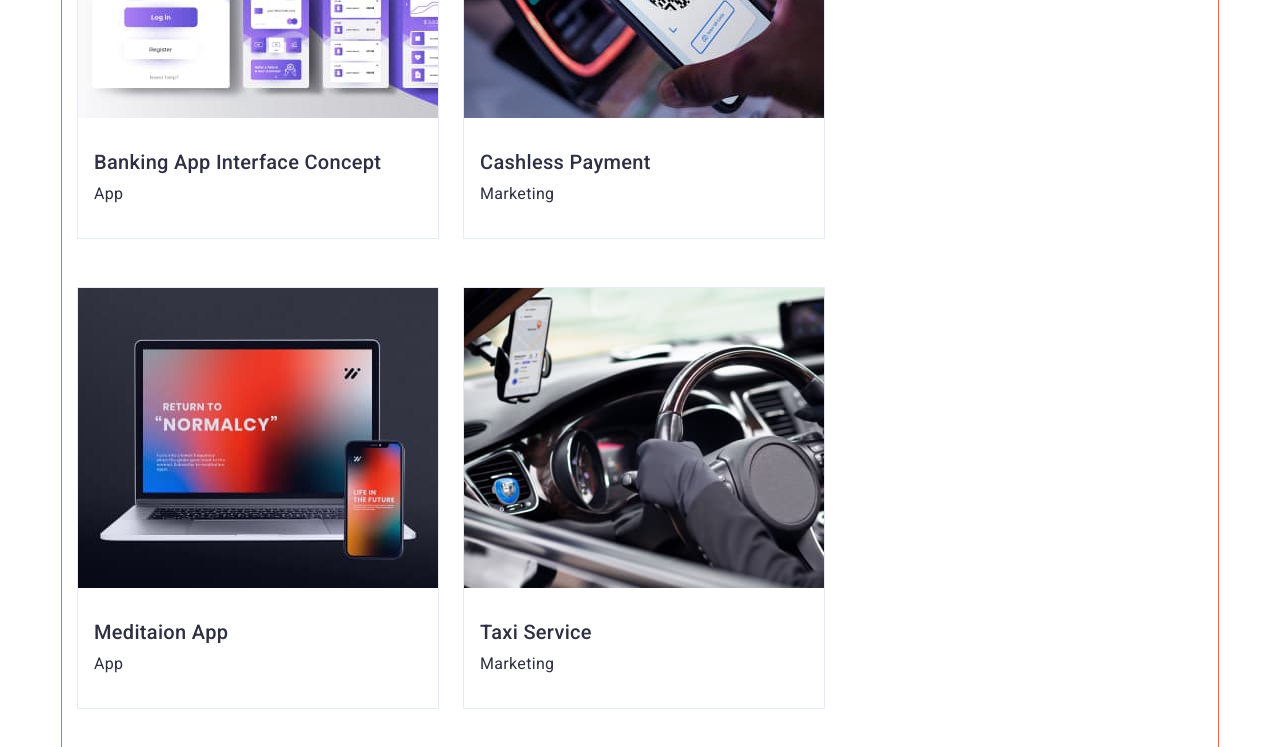
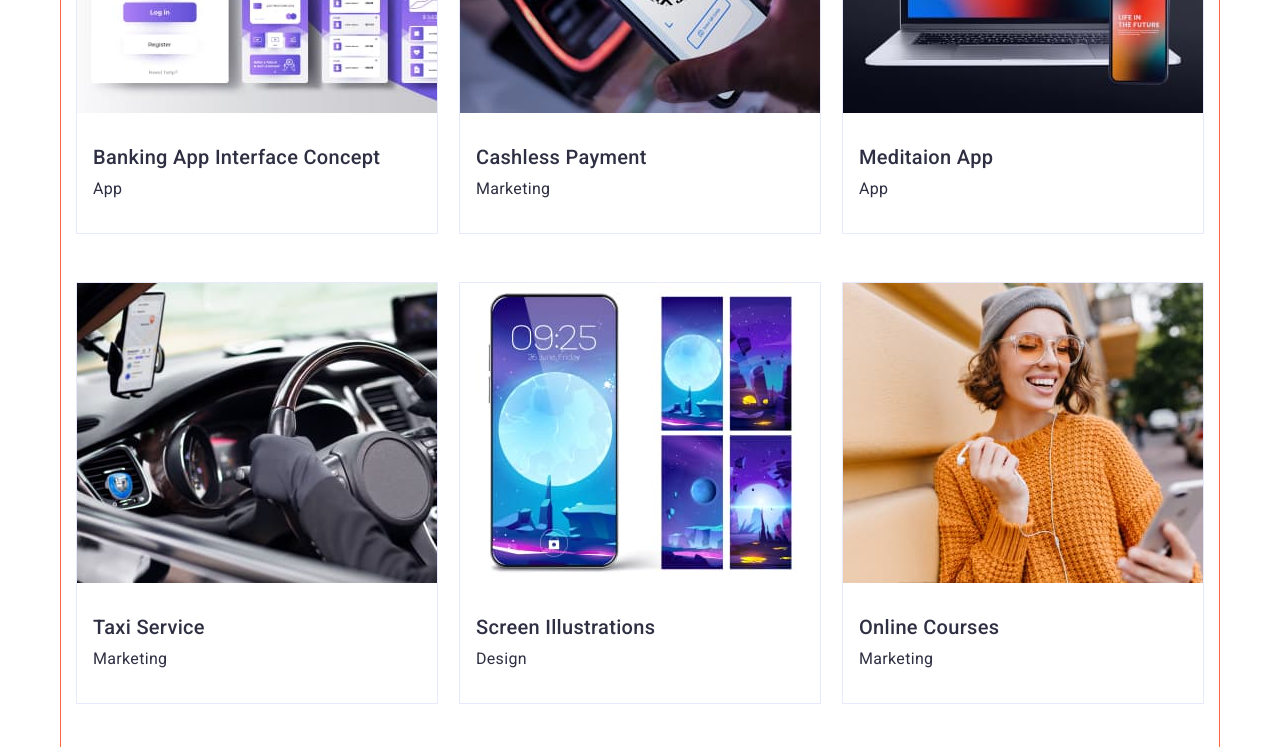
Before and after one commit to zemfira1/goit-markup-hw-03, a plain HTML site: page portfolio.html in a window 1280 px wide. Shown: the part 470-1217 px from the top of the page. Drawn offline with nearby package versions, Linux system fonts and the light colour scheme.

Commit message:
homework-finish

```diff
--- a/css/styles.css
+++ b/css/styles.css
@@ -50,6 +50,16 @@ img{
     padding: 0;
     max-width: 100%;
     height: auto;
+}
+
+.container {
+    width: 1158px;
+    /*1128+15*2*/
+    padding-left: 15px;
+    padding-right: 15px;
+    margin: 0 auto;
+
+    outline: 1px solid tomato;
 }
 
 .list{
@@ -228,7 +238,9 @@ img{
 }
 .examples-list{
     display: flex;
-    justify-content: space-between;
+}
+.examples-item:not(:last-child) {
+    margin-right: 24px;
 }
 .examples-title{
     margin-bottom: 72px;
@@ -254,9 +266,11 @@ img{
 }
 .team-list{
     display: flex;
-    justify-content: space-between;
+
 }
 .team-item{
+    width: calc((1128px-72px)/4);
+    margin-right: auto;
     display: flex;
     flex-direction: column;
     justify-content: center;
@@ -265,6 +279,10 @@ img{
     box-shadow: 0px 1px 6px rgba(46, 47, 66, 0.08), 0px 1px 1px rgba(46, 47, 66, 0.16), 0px 2px 1px rgba(46, 47, 66, 0.08);
     border-radius: 0px 0px 4px 4px;
 }
+.team-item:nth-last-child(1) {
+    margin-right: 0;
+}
+
 .team-name{
     display: flex;
     flex-direction: column;
@@ -290,17 +308,6 @@ img{
 }
 
 
-        /*настройки контейнера*/
-.container {
-    width: 1158px;    /*1128+15*2*/
-    padding-left: 15px;
-    padding-right: 15px;
-    margin: 0 auto;
-
-    border: 1px solid tomato;
-}
-
-
         /*portfolio*/
 .portfolio {
     padding-top: 96px;
@@ -317,30 +324,29 @@ img{
 .portfolio-list{
     display: flex;
     flex-wrap: wrap;
-    /*justify-content: space-between;*/
     row-gap: 48px;
-    column-gap: 24px;
-
 }
 .portfolio-item{
-    width: calc((100%-48px)/3);
-    padding-bottom: 32px;
+    width: calc((1128px-48px)/3);
+    margin-right: auto;
     background: var(--main-bg-color);
     border: 1px solid var(--footer-text-portfolio-button-border);
 }
+.portfolio-item:nth-child(3n){
+    margin-right: 0;
+}
+.portfolio-item-text{
+    display: flex;
+    flex-direction: column;
+    width: 100%;
+    padding: 32px 0 32px 16px;
+    background-color: var(--main-bg-color);
+}
 .portfolio-item-title {
     margin-bottom: 8px;
-    margin-left: 16px;
     font-weight: 500;
     font-size: 20px;
     line-height: 1.2;
-}
-.portfolio-item-photo{
-
-    margin-bottom: 32px;
-}
-.portfolio-item-area{
-    margin-left: 16px;
 }
 
 
--- a/portfolio.html
+++ b/portfolio.html
@@ -75,10 +75,11 @@
     <!--Main part-->
     <main>
       <section class="portfolio">
+        <div class="container">
           <!--Временный заголовок-->
           <h1 class="hidden">Portfolio navigation</h1>
 
-        <ul class="portfolio-navigation-list list container">
+          <ul class="portfolio-navigation-list list">
             <li class="portfolio-navigation-item">
               <button type="button" class="portfolio-button">All</button>
             </li>
@@ -96,7 +97,7 @@
             </li>
           </ul>
 
-        <ul class="portfolio-list list container">
+          <ul class="portfolio-list list">
             <li class="portfolio-item">
               <a href="" class="portfolio-item-link link">
                 <img
@@ -106,10 +107,12 @@
                   height="300"
                   class="portfolio-item-photo"
                 />
+                <div class="portfolio-item-text">
                   <h2 class="portfolio-item-title caption">
                     Banking App Interface Concept
                   </h2>
                   <p class="portfolio-item-area">App</p>
+                </div>
               </a>
             </li>
             <li class="portfolio-item">
@@ -121,8 +124,10 @@
                   height="300"
                   class="portfolio-item-photo"
                 />
+                <div class="portfolio-item-text">
                   <h2 class="portfolio-item-title caption">Cashless Payment</h2>
                   <p class="portfolio-item-area">Marketing</p>
+                </div>
               </a>
             </li>
             <li class="portfolio-item">
@@ -134,8 +139,10 @@
                   height="300"
                   class="portfolio-item-photo"
                 />
+                <div class="portfolio-item-text">
                   <h2 class="portfolio-item-title caption">Meditaion App</h2>
                   <p class="portfolio-item-area">App</p>
+                </div>
               </a>
             </li>
             <li class="portfolio-item">
@@ -147,8 +154,10 @@
                   height="300"
                   class="portfolio-item-photo"
                 />
+                <div class="portfolio-item-text">
                   <h2 class="portfolio-item-title caption">Taxi Service</h2>
                   <p class="portfolio-item-area">Marketing</p>
+                </div>
               </a>
             </li>
             <li class="portfolio-item">
@@ -160,8 +169,12 @@
                   height="300"
                   class="portfolio-item-photo"
                 />
-              <h2 class="portfolio-item-title caption">Screen Illustrations</h2>
+                <div class="portfolio-item-text">
+                  <h2 class="portfolio-item-title caption">
+                    Screen Illustrations
+                  </h2>
                   <p class="portfolio-item-area">Design</p>
+                </div>
               </a>
             </li>
             <li class="portfolio-item">
@@ -173,8 +186,10 @@
                   height="300"
                   class="portfolio-item-photo"
                 />
+                <div class="portfolio-item-text">
                   <h2 class="portfolio-item-title caption">Online Courses</h2>
                   <p class="portfolio-item-area">Marketing</p>
+                </div>
               </a>
             </li>
             <li class="portfolio-item">
@@ -186,10 +201,12 @@
                   height="300"
                   class="portfolio-item-photo"
                 />
+                <div class="portfolio-item-text">
                   <h2 class="portfolio-item-title caption">
                     Instagram Stories Concept
                   </h2>
                   <p class="portfolio-item-area">Design</p>
+                </div>
               </a>
             </li>
             <li class="portfolio-item">
@@ -201,8 +218,10 @@
                   height="300"
                   class="portfolio-item-photo"
                 />
+                <div class="portfolio-item-text">
                   <h2 class="portfolio-item-title caption">Organic Food</h2>
                   <p class="portfolio-item-area">Web Site</p>
+                </div>
               </a>
             </li>
             <li class="portfolio-item">
@@ -214,11 +233,14 @@
                   height="300"
                   class="portfolio-item-photo"
                 />
+                <div class="portfolio-item-text">
                   <h2 class="portfolio-item-title caption">Fresh Coffee</h2>
                   <p class="portfolio-item-area">Web Site</p>
+                </div>
               </a>
             </li>
           </ul>
+        </div>
       </section>
     </main>
 
```
Lines whose indentation alone changed are shown as unchanged.
